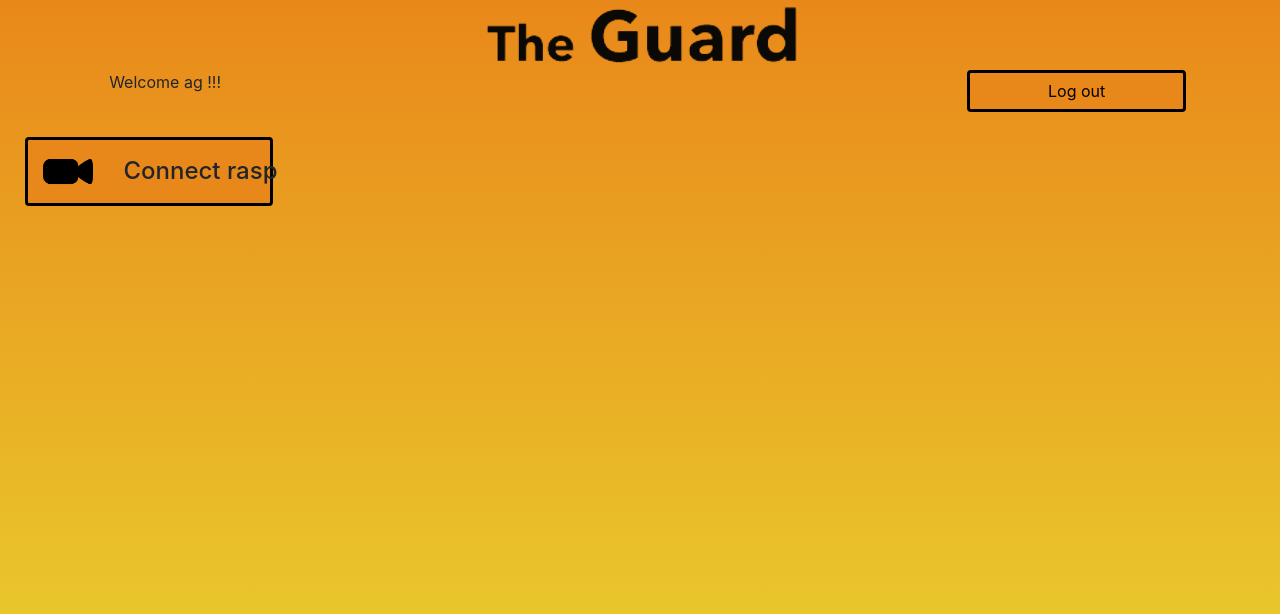
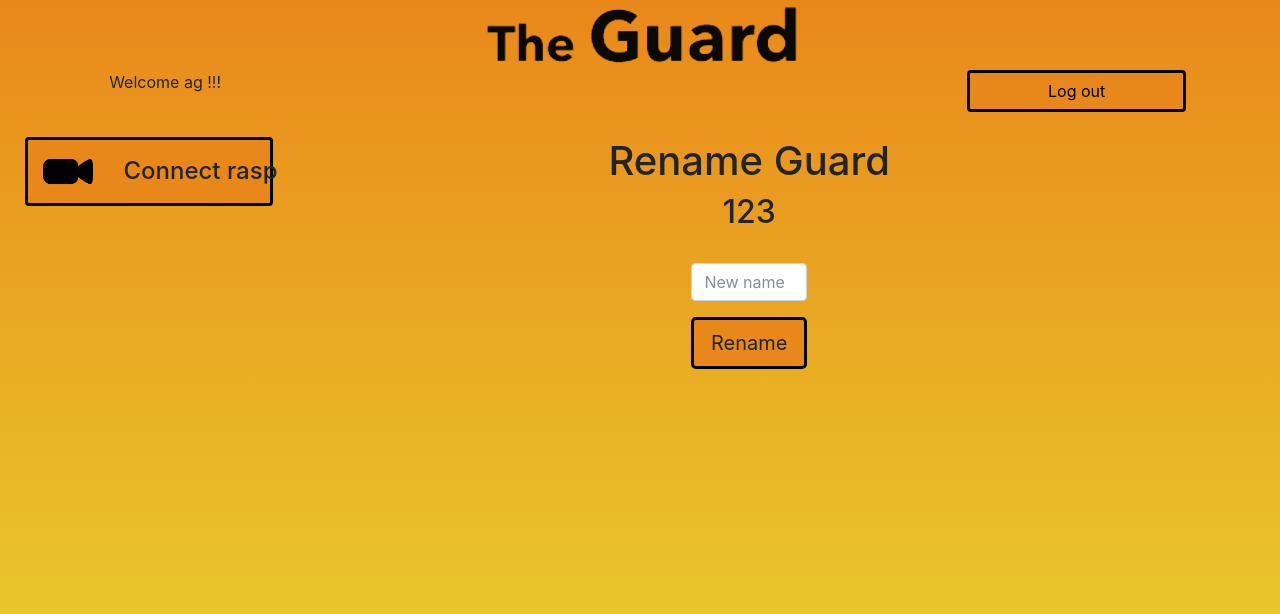
Before and after one commit to AGlowczewska/the_guard_app, a Django app: page /rename/123/ in a window 1280 px wide. Shown: the top 614 px of the page. Run offline with Django 3.2, Linux system fonts and the light colour scheme; a user stored in the database is signed in; data that the repository does not hold is empty; some libraries are stand-ins or nearby versions.

Commit message:
working on frontend

```diff
--- a/static/css/style.css
+++ b/static/css/style.css
@@ -123,3 +123,7 @@ a:hover{
 .progress {
 border: 2px solid rgba(23, 15, 15, 1); border-radius: 25px;
 }
+
+.arm_btn{
+    display: block;
+}
--- a/static/js/func.js
+++ b/static/js/func.js
@@ -22,7 +22,6 @@ function listen_to_rasp(key){
 
   rooms.on('value', function(snapshot) {
     data = snapshot.val();
-    // names = Object.keys(data);
     sensors = document.getElementsByClassName("sensor_val");
 
     for(var i =0; i < sensors.length; i ++){
@@ -51,7 +50,7 @@ function listen_to_rasp(key){
             else $('#FlameSensorVal').text('High Value!');
         }
         if (sensors[i].id == 'TempSensor'){
-            console.log(val1 + 'test');
+            // console.log(val1 + 'test');
             $('#TempVal').text(val1);
         }
         }
@@ -61,7 +60,7 @@ function listen_to_rasp(key){
 
 
 function listen_to_changes(){
-
+if (!firebase.apps.length) {
 /******* FIREBASE INITIALIZATION ****************/
   var config = {
         apiKey: "AIzaSyCHL_Er9JtpQbadJtoaZbvYusIY-tBRVC0",
@@ -72,6 +71,7 @@ function listen_to_changes(){
       };
 
   firebase.initializeApp(config);
+  }
   var db = firebase.database();
   var rooms = db.ref('sensor/');
   /***********************************************/
@@ -81,18 +81,31 @@ function listen_to_changes(){
   rooms.on('value', function(snapshot) {
     data = snapshot.val();
     name = Object.keys(data)[0];
+    names = Object.keys(data);
 
-   var rasps = document.getElementsByClassName("keys"); //rasps_names
-    // for (var i=0; i < rasps.length; i++) console.log(rasps[i].innerHTML);
+    /*for (var j = 0; j < names.length; j++) {
+        console.log(names[j]);
+        }*/
+
+   rasps = document.getElementsByClassName("keys"); //rasps_names
+   for (var i=0; i < rasps.length; i++) console.log(rasps[i].id);
 
     for (var i=0; i < rasps.length; i++) {
-        if (name == rasps[i].innerHTML) {
-            data = Object.values(data)[0];
+        for (var j = 0; j < names.length; j++) {
+            if (names[j] === rasps[i].id) {
+                for (var k=0; k<rasps[i].classList.length; k++){
+                data = snapshot.val();
+                    if (rasps[i].classList[k] == 'False'){
+                        console.log('hej');
+                    } else {
+                    data = Object.values(data)[j];
+                    console.log('data test: ', data);
                     if (typeof previous.COSensor !== 'undefined'){
 
                         for (sensor_name in data) {
                             val1 = Object.values(previous[sensor_name])[0];
                             val2 = Object.values(data[sensor_name])[0];
+                            console.log('val1 ', val1, 'val2 ', val2);
                             if ( val1 < val2) {
                                 console.log('Danger in' , sensor_name);
                                 changed_sensor = sensor_name;
@@ -106,12 +119,17 @@ function listen_to_changes(){
                             }
 
                      }
+
+
+                    }
+                }
                  previous = data;
+            }
         }
     }
     });
 } ;
 
 function select_button(key){
-    $('#'+ key).addClass('active');
+    $('#'+ key).parent().parent().parent().addClass('active');
 };
--- a/the_guard_app/templates/index.html
+++ b/the_guard_app/templates/index.html
@@ -60,7 +60,14 @@
 
     </div>
     <div class='camera col-md-8 centered'>
-
+        {% if msg %}<div class="row">
+            <div class="col-md-4 offset-md-4 col-sm-10 offset-sm-1">
+                <div class="alert my_alert">
+                    <p>{{ msg }}</p>
+                </div>
+            </div>
+        </div>
+        {% endif %}
     {% block content %}
     {% endblock content %}
 
--- a/the_guard_app/templates/parts/data_area.html
+++ b/the_guard_app/templates/parts/data_area.html
@@ -2,7 +2,7 @@
 
 {% block content %}
 
-<h1>{{name}} </h1>
+<h1>{{name}} </h1><a href="/rename/{{serial}}/"> Click to rename </a>
 <h3>{{serial}}</h3>
 {% if isArmed == True %}
 <div>
--- /dev/null
+++ b/the_guard_app/templates/parts/rename.html
@@ -0,0 +1,39 @@
+{% extends "index.html" %}
+
+{% block content %}
+
+<h1>Rename Guard</h1>
+<h2>{{serial}}</h2>
+
+    <form class="form-horizontal" action="/rename/{{serial}}/" method="post">
+        {% csrf_token %}
+        {% if next %}
+        <input type="hidden" name="next" value="{{ next }}"/>
+        {% endif %}
+
+        {% if msg %}<div class="row">
+            <div class="col-md-4 offset-md-4 col-sm-10 offset-sm-1">
+                <div class="alert my_alert">
+                    <p>{{ msg }}</p>
+                </div>
+            </div>
+        </div>
+        {% endif %}
+        <br>
+        <div class="row">
+            <div class="col-md-2 offset-md-5 col-sm-10 offset-sm-1">
+                <div class="form-group">
+                    <input type="text" class="form-control" id="name" name="name" placeholder="New name">
+                </div>
+            </div>
+        </div>
+
+        <div class="row">
+            <div class="col-md-2 offset-md-5 col-sm-10 offset-sm-1">
+                <button type="submit" class="btn btn-block btn-warning btn-lg my_btn ">Rename</button>
+            </div>
+        </div>
+    </form>
+
+
+{% endblock content %}
--- a/the_guard_app/urls.py
+++ b/the_guard_app/urls.py
@@ -4,6 +4,7 @@ from . import views
 urlpatterns = [
     url(r'^rasp/(?P<rasp_serial>[A-Za-z0-9]+)/$', views.rasp_view, name='rasp'),
     url(r'change_armed_status/(?P<rasp_serial>[A-Za-z0-9]+)/$', views.change_armed_status, name='change_armed_status'),
+    url(r'rename/(?P<rasp_serial>[A-Za-z0-9]+)/$', views.rename, name='rename'),
     url(r'^connect/$', views.connect_rasp, name='connect'),
     url('', views.index, name='index'),
 ]
--- a/the_guard_app/views.py
+++ b/the_guard_app/views.py
@@ -3,6 +3,28 @@ from django.shortcuts import render
 from the_guard.pyrebase_settings import db
 from backend.models import Rasps
 from django.db import IntegrityError
+
+
+@login_required
+def rename(request, rasp_serial):
+    rooms = user_rasps(request.user.username)
+    context = {'rooms': rooms, 'serial': rasp_serial}
+
+    if request.method == 'POST':
+        name = request.POST['name']
+        my_rasp = Rasps.objects.filter(serial=rasp_serial)[0]
+        my_rasp.name = name
+        try:
+            my_rasp.save()
+            rooms = user_rasps(request.user.username)
+            context = {'rooms': rooms, 'serial': rasp_serial, 'msg': 'Successfully updated to db'}
+        except IntegrityError as err:
+            context['msg'] = 'ERROR: Integrity error!'
+        except Exception as err:
+            context['msg'] = err
+        return render(request, 'index.html', context)
+
+    return render(request, 'parts/rename.html', context)
 
 
 @login_required
```
Lines whose indentation alone changed are shown as unchanged.
